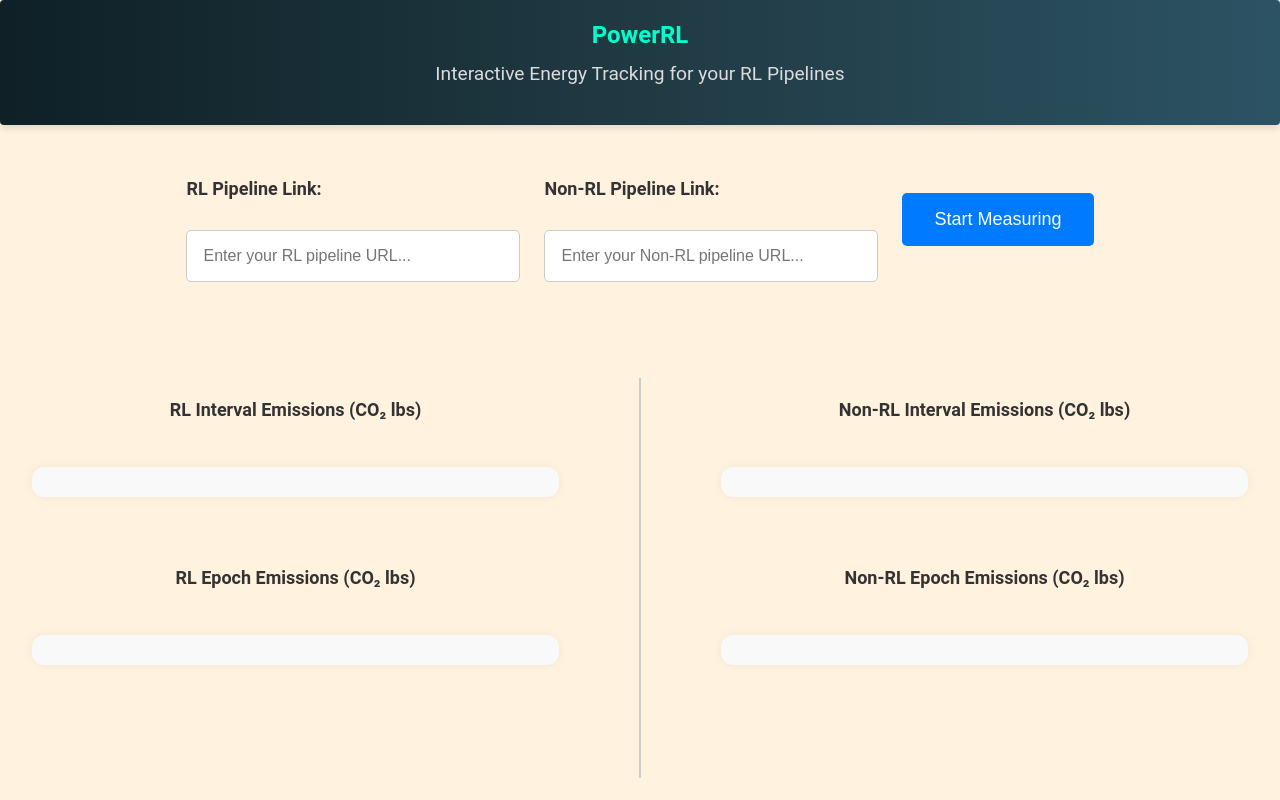
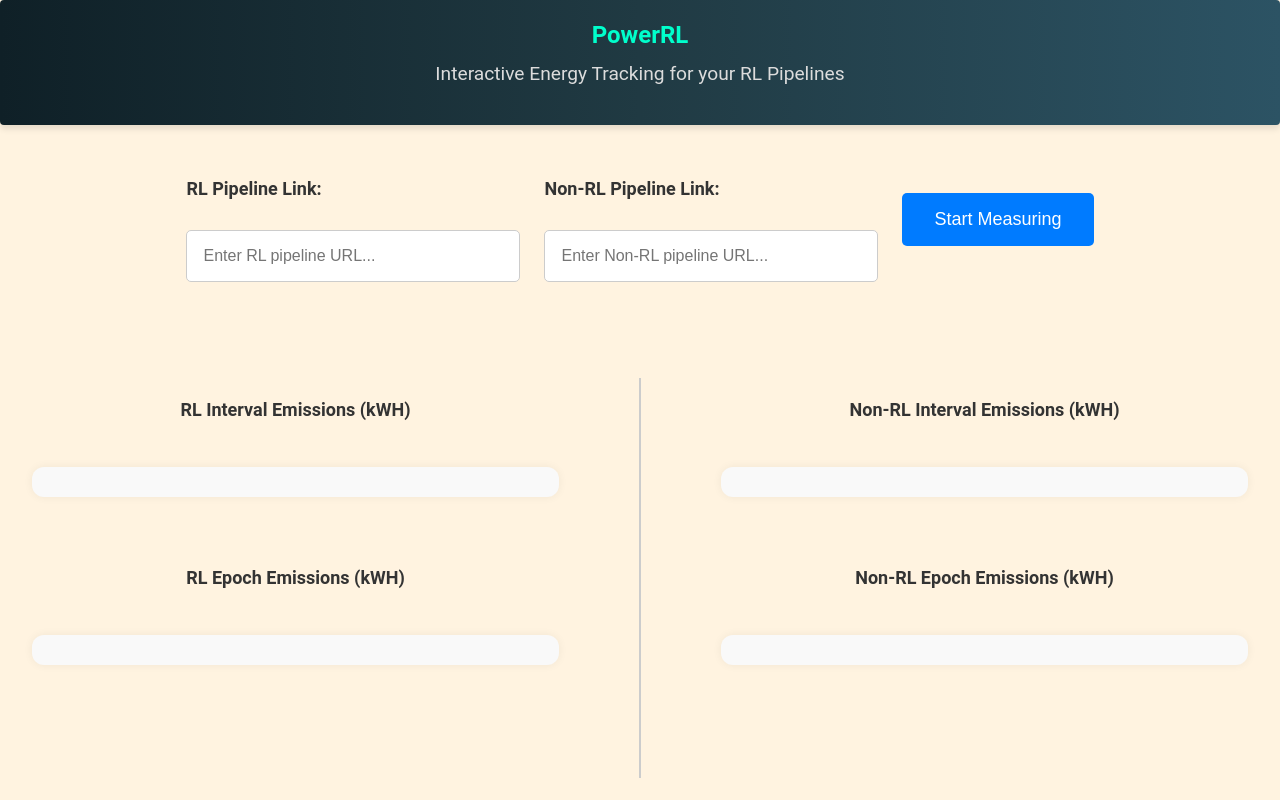
Before and after one commit to greeshma0906/PowerRL, a React (Create React App) app: page / in a window 1280 px wide. Shown: the top 800 px of the page. Built offline with nearby package versions, Linux system fonts and the light colour scheme.

Commit message:
port detection and tracjer code update for test

```diff
--- a/src/components/EnterLink.js
+++ b/src/components/EnterLink.js
@@ -174,7 +174,7 @@ function EnterLink() {
             type="text"
             value={rlUrl}
             onChange={(e) => setRlUrl(e.target.value)}
-            placeholder="Enter your RL pipeline URL..."
+            placeholder="Enter RL pipeline URL..."
           />
         </div>
         <div className="input-box">
@@ -183,7 +183,7 @@ function EnterLink() {
             type="text"
             value={nonRlUrl}
             onChange={(e) => setNonRlUrl(e.target.value)}
-            placeholder="Enter your Non-RL pipeline URL..."
+            placeholder="Enter Non-RL pipeline URL..."
           />
         </div>
         <div className="button-group">
@@ -196,22 +196,22 @@ function EnterLink() {
       <div className="graph-section">
         {/* RL Section */}
         <div className="graph-container">
-          <h3>RL Interval Emissions (CO₂ lbs)</h3>
+          <h3>RL Interval Emissions (kWH)</h3>
           <div className="graph-box">
             {rlIntervalData && (
               <ModelEmissions
                 chartData={rlIntervalData}
-                title="RL Interval Emissions (CO₂ lbs)"
+                title="RL Interval Emissions (kWH)"
                 isEpochData={false}
               />
             )}
           </div>
-          <h3>RL Epoch Emissions (CO₂ lbs)</h3>
+          <h3>RL Epoch Emissions (kWH)</h3>
           <div className="graph-box">
             {rlEpochData && (
               <ModelEmissions
                 chartData={rlEpochData}
-                title="RL Epoch Emissions (CO₂ lbs)"
+                title="RL Epoch Emissions (kWH)"
                 isEpochData={true}
               />
             )}
@@ -222,22 +222,22 @@ function EnterLink() {
 
         {/* Non-RL Section */}
         <div className="graph-container">
-          <h3>Non-RL Interval Emissions (CO₂ lbs)</h3>
+          <h3>Non-RL Interval Emissions (kWH)</h3>
           <div className="graph-box">
             {nonRlIntervalData && (
               <ModelEmissions
                 chartData={nonRlIntervalData}
-                title="Non-RL Interval Emissions (CO₂ lbs)"
+                title="Non-RL Interval Emissions (kWH)"
                 isEpochData={false}
               />
             )}
           </div>
-          <h3>Non-RL Epoch Emissions (CO₂ lbs)</h3>
+          <h3>Non-RL Epoch Emissions (kWH)</h3>
           <div className="graph-box">
             {nonRlEpochData && (
               <ModelEmissions
                 chartData={nonRlEpochData}
-                title="Non-RL Epoch Emissions (CO₂ lbs)"
+                title="Non-RL Epoch Emissions (kWH)"
                 isEpochData={true}
               />
             )}
```
Also changed, not shown: src/components/ModelEmission.js (+0 -43 lines), 2 other files (tests, documents, lock files or other folders).
